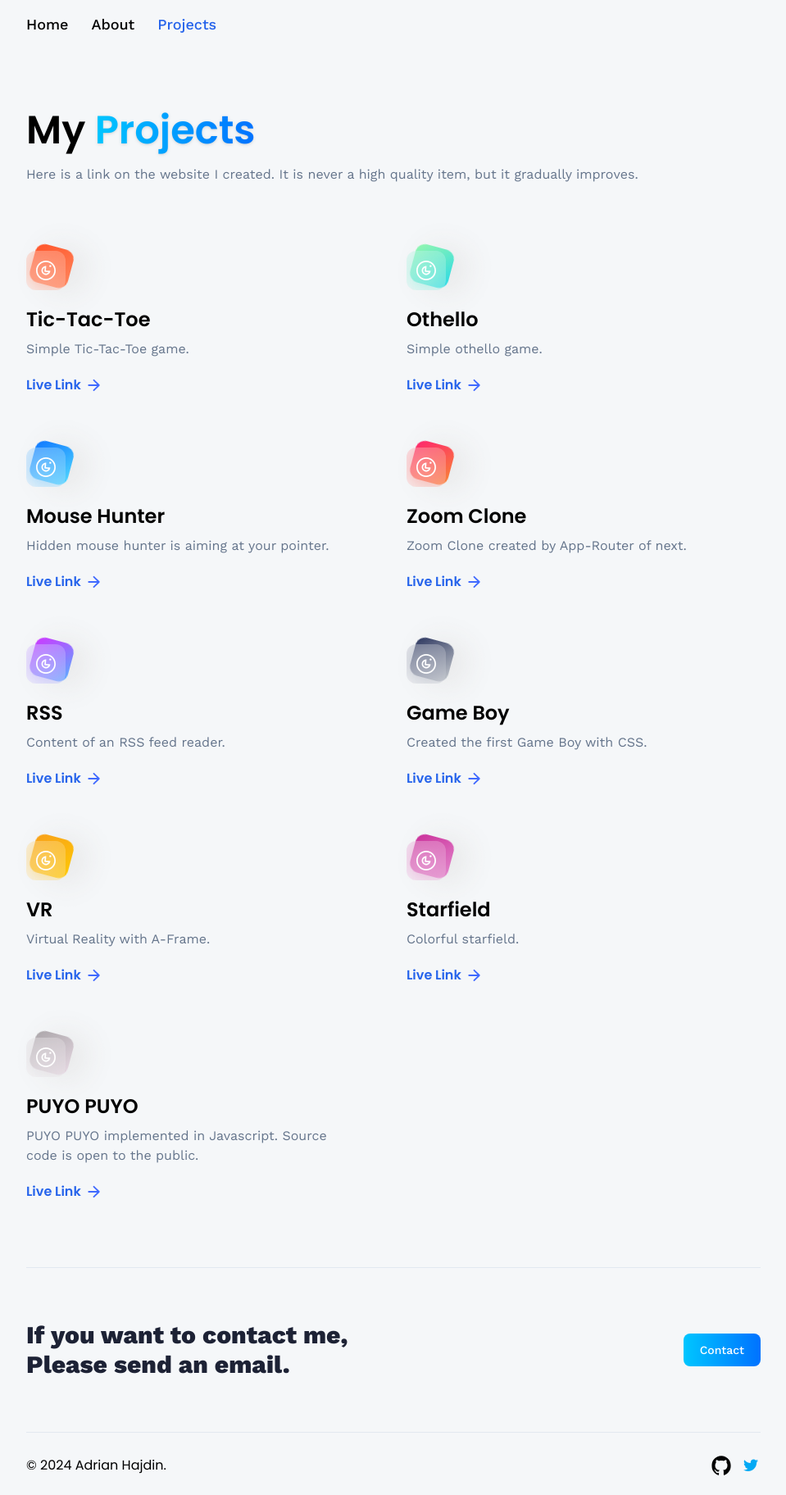
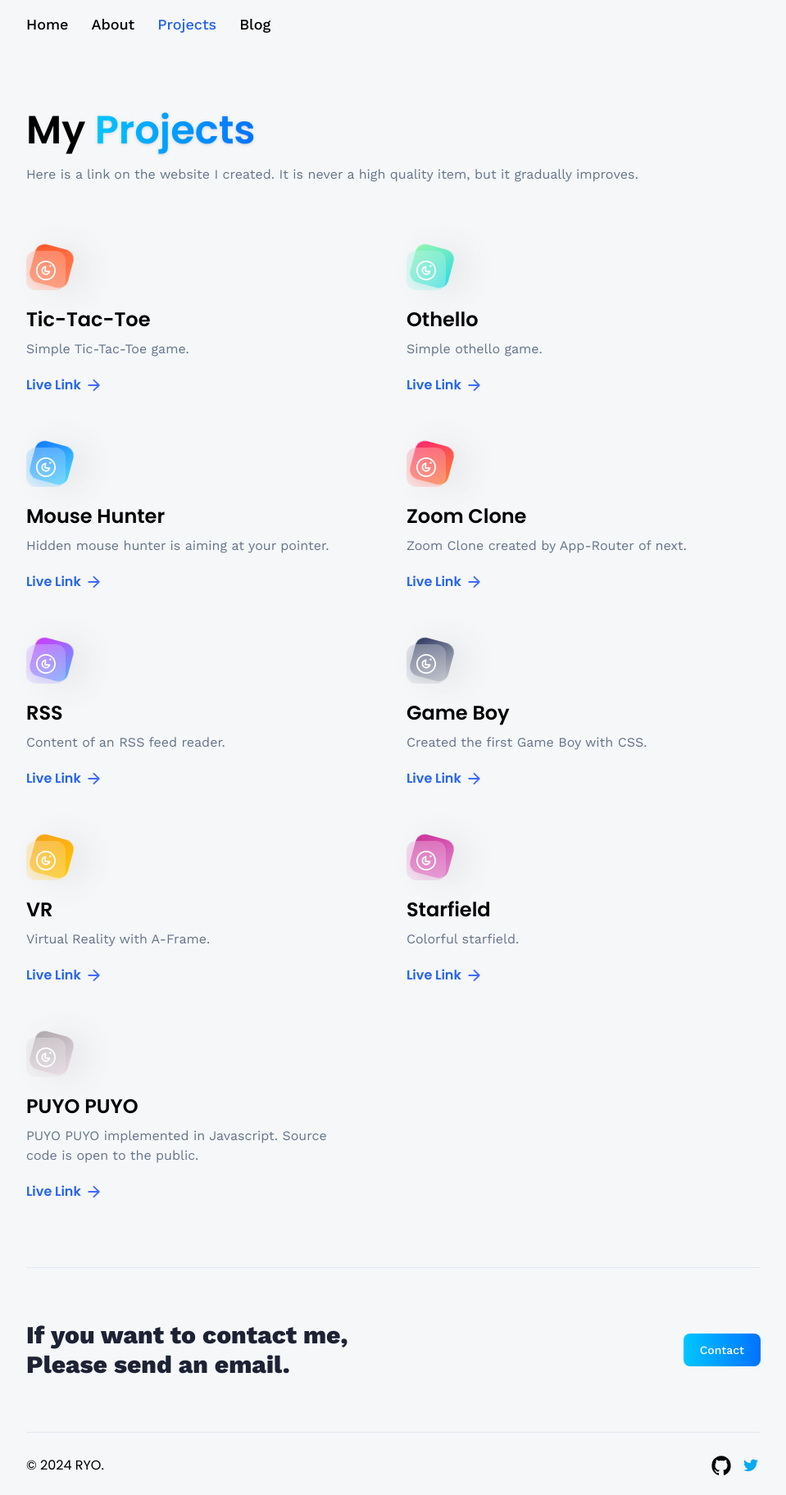
Before and after one commit to ryoAccount/portfolio3D, a React (Vite) app: page /projects in a window 1280 px wide. Shown: the whole page at 82% size, without its empty margins (160-1119 px from the left). Built offline with nearby package versions, Linux system fonts and the light colour scheme; no server answers.

Commit message:
add blog link

```diff
--- a/src/components/Footer.jsx
+++ b/src/components/Footer.jsx
@@ -9,7 +9,7 @@ const Footer = () => {
 
       <div className='footer-container'>
         <p>
-          © 2024 Adrian Hajdin.
+          © 2024 RYO.
           <span className="hidden">This portfolio template create by Adrian Hajdin.</span>
           <span className="hidden">I&apos;m borrowing it and I built this site.</span>
           <span className="hidden">I have no intention of steal.</span>
--- a/src/components/Navbar.jsx
+++ b/src/components/Navbar.jsx
@@ -13,6 +13,9 @@ const Navbar = () => {
         <NavLink to='/projects' className={({ isActive }) => isActive ? "text-blue-600" : "text-black"}>
           Projects
         </NavLink>
+        <a href='https://blog-ryocv.vercel.app/' target='_blank' rel='noreferrer' className="text-black">
+          Blog
+        </a>
       </nav>
     </header>
   );
```
Also changed, not shown: package.json (+14 -14 lines), 1 other file (tests, documents, lock files or other folders).
